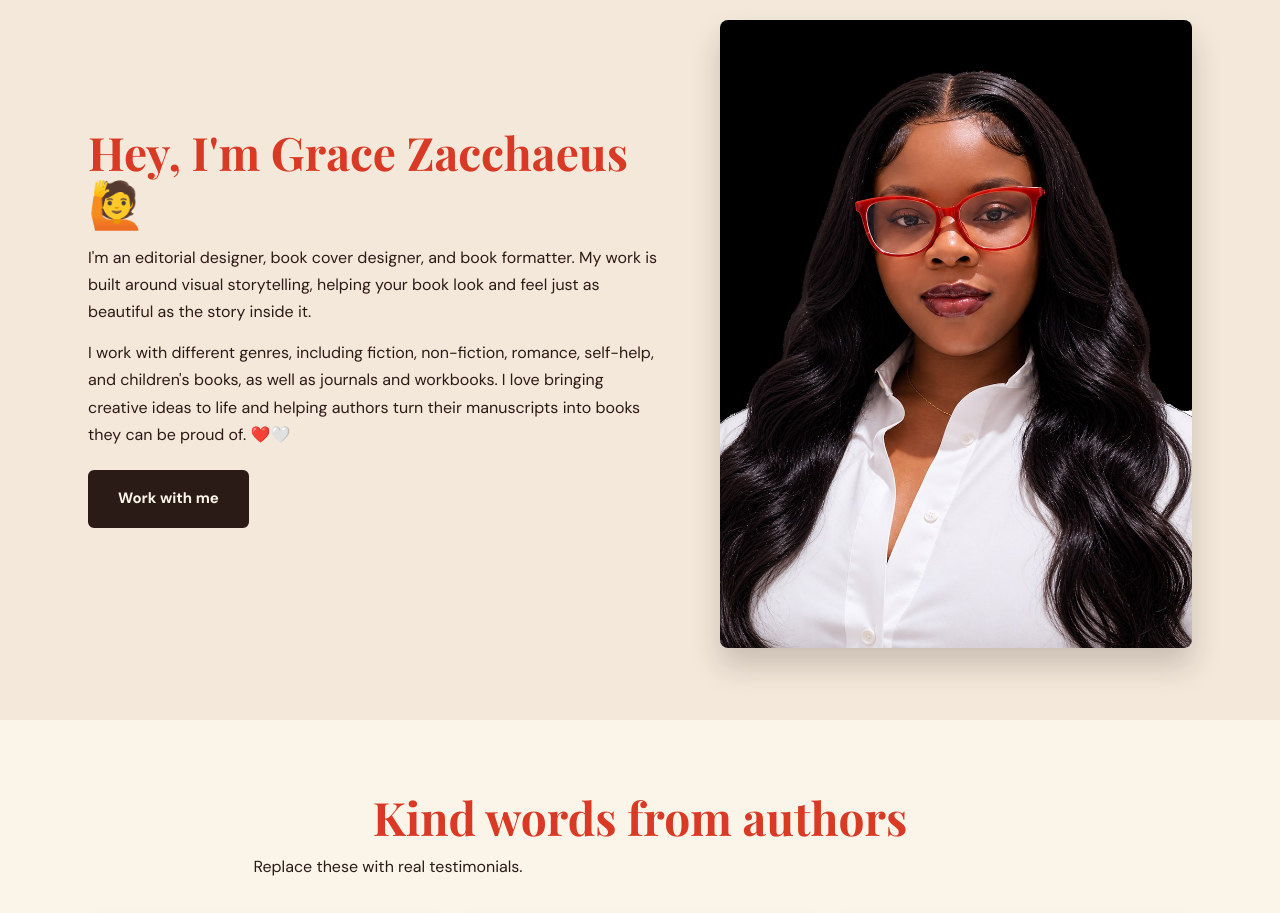
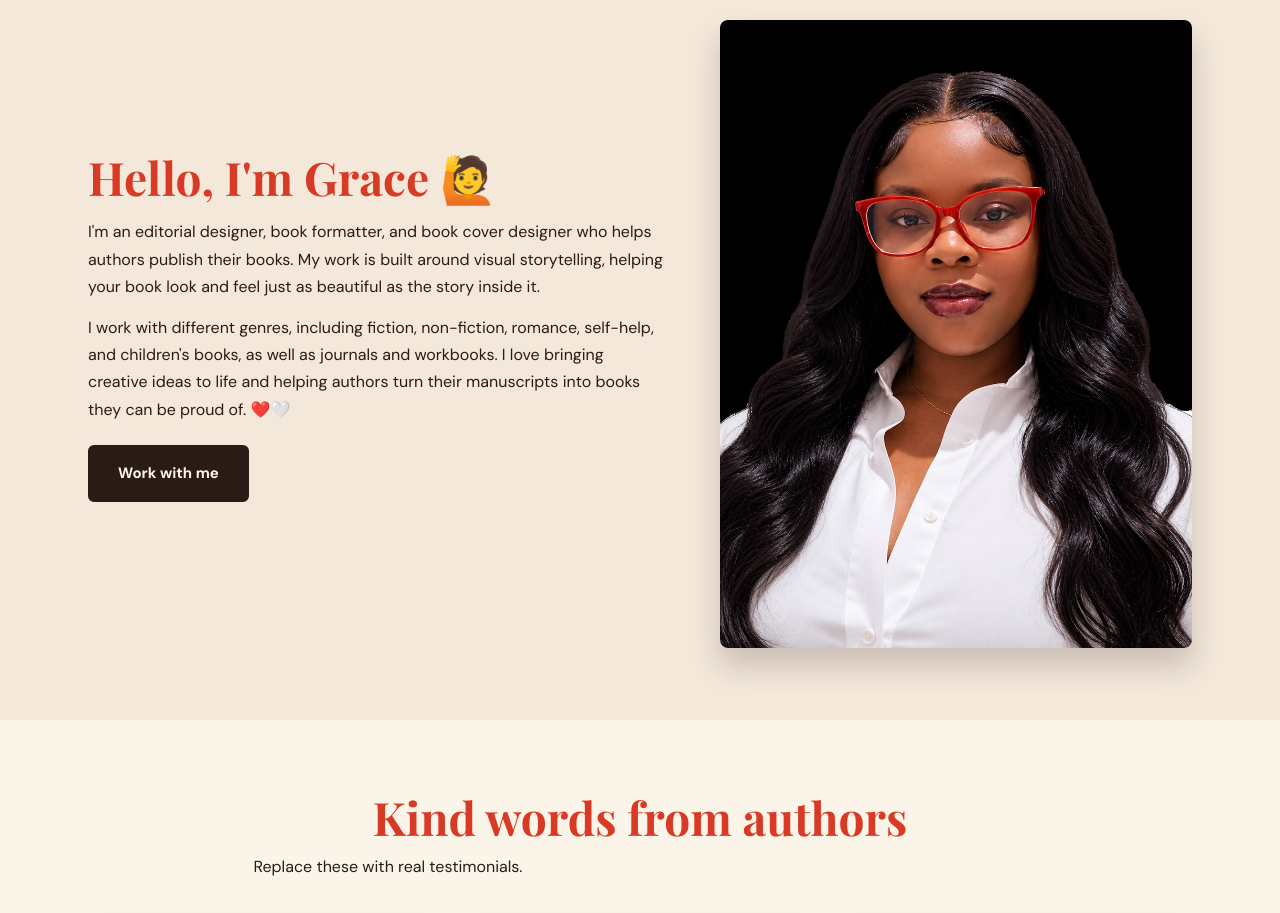
Before and after one commit to zacchsgrace-designs/Editorial-Design-Portfolio, a plain HTML site: page index.html in a window 1280 px wide. Shown: the part 5580-6493 px from the top of the page. Drawn offline with nearby package versions, Linux system fonts and the light colour scheme.

Commit message:
Update About section copy
Co-Authored-By: Claude Sonnet 5.5 <noreply@anthropic.com>
Claude-Session: https://claude.ai/code/session_01ConTigmvQEkVkdcLa5DB3c

```diff
--- a/index.html
+++ b/index.html
@@ -384,8 +384,8 @@ button.play{cursor:pointer}
 <section class="sec" id="about" style="background:var(--beige)" aria-labelledby="ab">
 <div class="wrap about">
 <div>
-<h2 id="ab">Hey, I'm Grace Zacchaeus <span aria-hidden="true">🙋</span></h2>
-<p>I'm an editorial designer, book cover designer, and book formatter. My work is built around visual storytelling, helping your book look and feel just as beautiful as the story inside it.</p>
+<h2 id="ab">Hello, I'm Grace <span aria-hidden="true">🙋</span></h2>
+<p>I'm an editorial designer, book formatter, and book cover designer who helps authors publish their books. My work is built around visual storytelling, helping your book look and feel just as beautiful as the story inside it.</p>
 <p>I work with different genres, including fiction, non-fiction, romance, self-help, and children's books, as well as journals and workbooks. I love bringing creative ideas to life and helping authors turn their manuscripts into books they can be proud of. <span aria-hidden="true">❤️🤍</span></p>
 <p style="margin-top:22px"><a class="btn" href="#contact">Work with me</a></p>
 </div>
```
